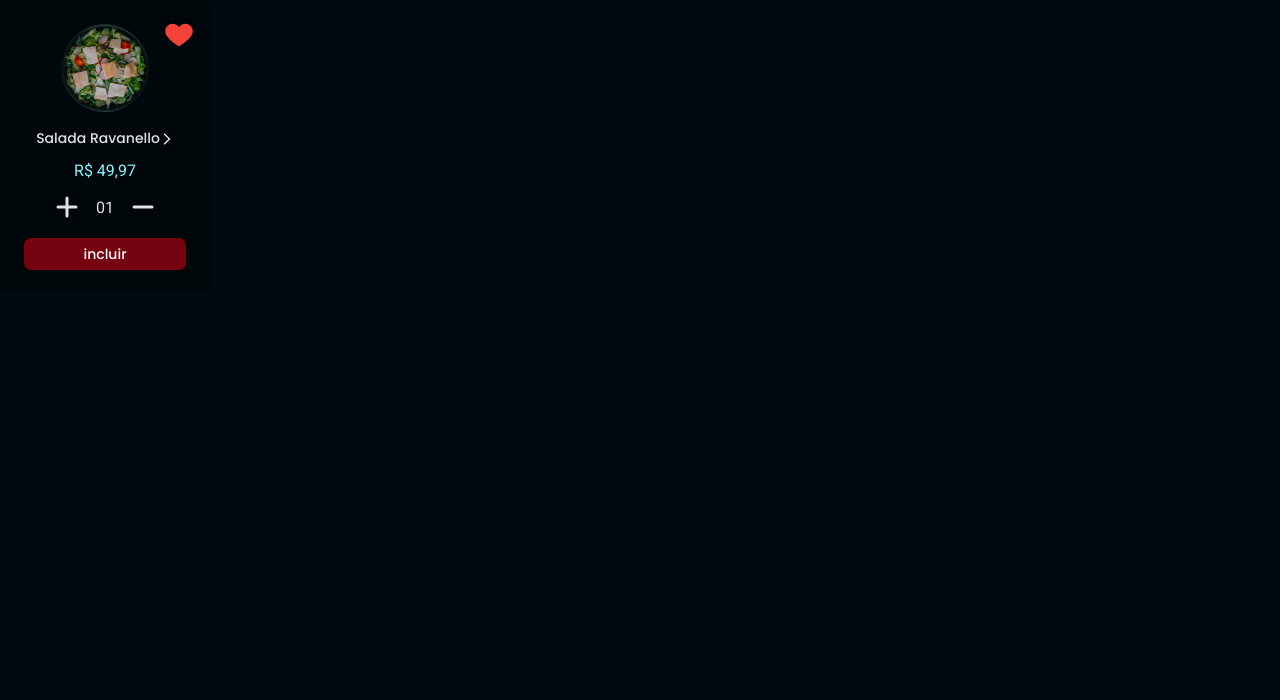
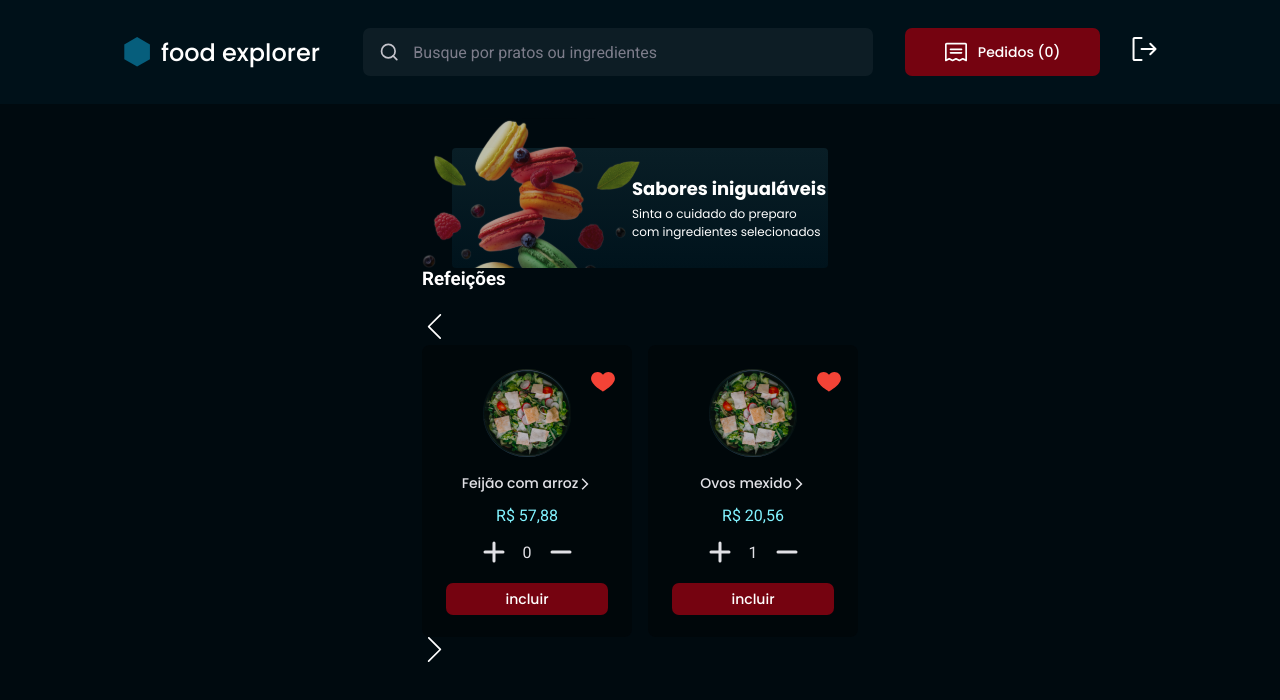
Before and after one commit to dionedev/Food_Explorer_FrontEnd, a React (Vite) app: page / in a window 1280 px wide. Shown: the top 700 px of the page. Built offline with nearby package versions, Linux system fonts and the light colour scheme.

Commit message:
feat: add card carousel logic

```diff
--- a/src/components/Card/index.jsx
+++ b/src/components/Card/index.jsx
@@ -1,36 +1,37 @@
 import { Container, Content, FavoriteButton, PlateCounter, ButtonInclude, CustomLinkButton} from "./styles"
-import { AiOutlineHeart, AiFillHeart } from "react-icons/ai"
 import { HiPlus, HiMinus } from "react-icons/hi"
 import { FcLike, FcLikePlaceholder} from "react-icons/fc"
 import { MdArrowForwardIos } from "react-icons/md"
 
-import Dish from "../../assets/Images/Dish.svg"
+// import imageUrl from "../../assets/Images/Dish.svg"
 
-const Card = () => {
-const isFavorite = true
+const Card = ({imageUrl, title, price, amount, style}) => {
+
+  const isFavorite = true
+
   return(
     <Container>
       <Content>
         <FavoriteButton>
-          {isFavorite ? <FcLike /> : <FcLikePlaceholder/>}
+          {isFavorite ? <FcLike size={26} /> : <FcLikePlaceholder size={26} />}
         </FavoriteButton>
 
         <div>
-          <img src={Dish} alt="Imagem do prato de comida" />
+          <img src={imageUrl} alt={title} />
         </div>
 
         <CustomLinkButton>
-          Salada Ravanello <MdArrowForwardIos />
+          {title} <MdArrowForwardIos />
         </CustomLinkButton>
 
-        <span>R$ 49,97</span>
+        <span>R$ {price}</span>
 
         <PlateCounter>
           <button>
             <HiPlus/>
           </button>
 
-          <span>01</span>
+          <span>{amount}</span>
 
           <button>
             <HiMinus/>
--- a/src/components/Card/styles.js
+++ b/src/components/Card/styles.js
@@ -7,6 +7,7 @@ export const Container = styled.div`
   height: 29.2rem;
   background-color: ${({theme}) => theme.colors.dark_200};
   border-radius: 8px;
+  flex: none;
 `
 
 export const Content = styled.div`
@@ -21,6 +22,7 @@ export const Content = styled.div`
   > span {
     color: ${({theme}) => theme.colors.cake_200};
   }
+
 `
 
 export const FavoriteButton = styled.button`
@@ -57,7 +59,6 @@ export const PlateCounter = styled.div`
     svg {
       fill: ${({theme}) => theme.colors.light_300};
     }
-
   }
 
   > span {
--- a/src/components/Carousel/index.jsx
+++ b/src/components/Carousel/index.jsx
@@ -1,22 +1,78 @@
+import { useState, useRef } from "react"
+import Card from "../Card"
 import {Container, Slider, SliderButton} from "./styles"
 import { SlArrowLeft, SlArrowRight } from "react-icons/sl"
 
-const Carousel = ({title, children}) => {
+import imagePath from "../../assets/Images/Dish.svg"
+
+const Carousel = ({title}) => {
+
+  const carousel = useRef(null)
+
+  const cards = [
+    { title: 'Feijão com arroz', price: '57,88', imageUrl: imagePath, amount: 0 },
+    { title: 'Ovos mexido', price: '20,56', imageUrl: imagePath, amount: 1 },
+    { title: 'Salada', price: '35,10', imageUrl: imagePath, amount: 2 },
+    { title: 'Salada', price: '20,10', imageUrl: imagePath, amount: 3 },
+    { title: 'Salada', price: '10,10', imageUrl: imagePath, amount: 4 },
+    { title: 'Salada', price: '10,10', imageUrl: imagePath, amount: 5 },
+    { title: 'Salada', price: '10,10', imageUrl: imagePath, amount: 5 },
+    { title: 'Salada', price: '10,10', imageUrl: imagePath, amount: 5 },
+    { title: 'Salada', price: '10,10', imageUrl: imagePath, amount: 5 },
+    { title: 'Salada', price: '10,10', imageUrl: imagePath, amount: 5 },
+    { title: 'Salada', price: '10,10', imageUrl: imagePath, amount: 5 },
+    { title: 'Salada', price: '10,10', imageUrl: imagePath, amount: 5 },
+    { title: 'Salada', price: '10,10', imageUrl: imagePath, amount: 5 },
+    { title: 'Salada', price: '10,10', imageUrl: imagePath, amount: 5 },
+    { title: 'Salada', price: '10,10', imageUrl: imagePath, amount: 5 },
+    { title: 'Salada', price: '10,10', imageUrl: imagePath, amount: 5 },
+    { title: 'Salada', price: '10,10', imageUrl: imagePath, amount: 5 },
+  ];
+
+
+  // const handleLeftSlider = () => {
+  //   setCurrentIndex(prevIndex => prevIndex === 0 ? cards.length - 1 : prevIndex - 1)
+  // }
+
+  // const handleRightSlider = () => {
+  //   setCurrentIndex(prevIndex => prevIndex === cards.length - 1 ? 0 : prevIndex + 1)
+  // }
+
+  const handleLeftSlider = (e) => {
+    e.preventDefault()
+    carousel.current.scrollLeft -= carousel.current.offsetWidth
+  }
+
+  const handleRightSlider = (e) => {
+    e.preventDefault()
+    carousel.current.scrollLeft += carousel.current.offsetWidth
+  }
+
   return(
     <Container>
       <h3>{title}</h3>
 
-      <Slider>
-        <SliderButton>
+        <SliderButton onClick={handleLeftSlider}>
           <SlArrowLeft size={25} />
         </SliderButton>
+      <Slider ref={carousel}>
 
-        {children}
+        {
+          cards.map((card, index) => (
+            <Card
+              key={index}
+              title={card.title}
+              price={card.price}
+              amount={card.amount}
+              imageUrl={card.imageUrl}
+            />
+          ))
+        }
 
-        <SliderButton>
+      </Slider>
+        <SliderButton onClick={handleRightSlider}>
           <SlArrowRight size={25} />
         </SliderButton>
-      </Slider>
 
     </Container>
   )
--- a/src/components/Carousel/styles.js
+++ b/src/components/Carousel/styles.js
@@ -10,12 +10,12 @@ export const Container = styled.div`
 `
 
 export const Slider = styled.div`
-  width: 100%;
+  /* width: 100%; */
   display: flex;
   overflow-x: auto;
   scroll-behavior: smooth;
   gap: 1.6rem;
-
+  cursor: grab;
 `
 
 export const SliderButton = styled.button`
--- a/src/main.jsx
+++ b/src/main.jsx
@@ -4,13 +4,12 @@ import { ThemeProvider } from 'styled-components'
 import theme from './styles/theme'
 import GlobalStyle from './styles/global'
 import { Home } from "./pages/Home"
-import Card from './components/Card'
 
 ReactDOM.createRoot(document.getElementById('root')).render(
   <React.StrictMode>
     <ThemeProvider theme={theme}>
       <GlobalStyle />
-      <Card />
+      <Home />
     </ThemeProvider>
   </React.StrictMode>,
 )
--- a/src/pages/Home/index.jsx
+++ b/src/pages/Home/index.jsx
@@ -1,4 +1,5 @@
 import { Header } from "../../components/Header";
+import Carousel from "../../components/Carousel"
 import Cover from "../../assets/Images/cover.svg"
 import { Container, Content, FrontCover } from "./styles";
 
@@ -15,8 +16,11 @@ export function Home() {
             <p>Sinta o cuidado do preparo com ingredientes selecionados</p>
           </div>
         </FrontCover>
+
+        <Carousel title="Refeições" />
+
+
       </Content>
-
     </Container>
   )
 }
--- a/src/pages/Home/styles.js
+++ b/src/pages/Home/styles.js
@@ -19,7 +19,8 @@ export const Content = styled.main`
   grid-area: content;
   height: 100vh;
   display: flex;
-  justify-content: center;
+  flex-direction: column;
+  align-items: center;
   padding: 4.4rem 1.6rem 2.4rem;
 `
 export const FrontCover = styled.div`
```
